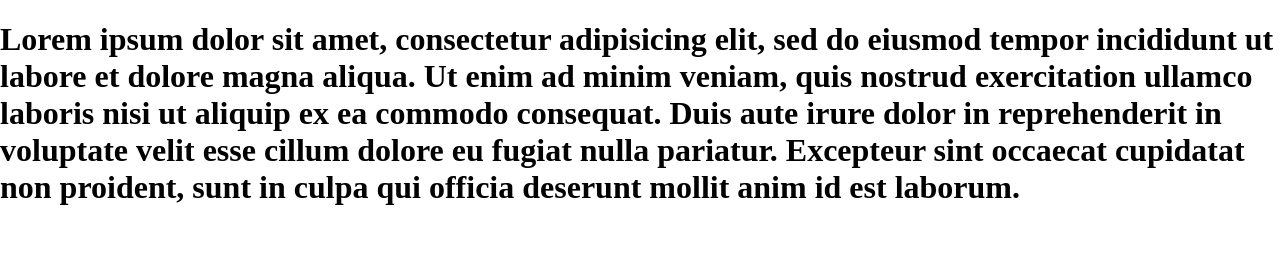
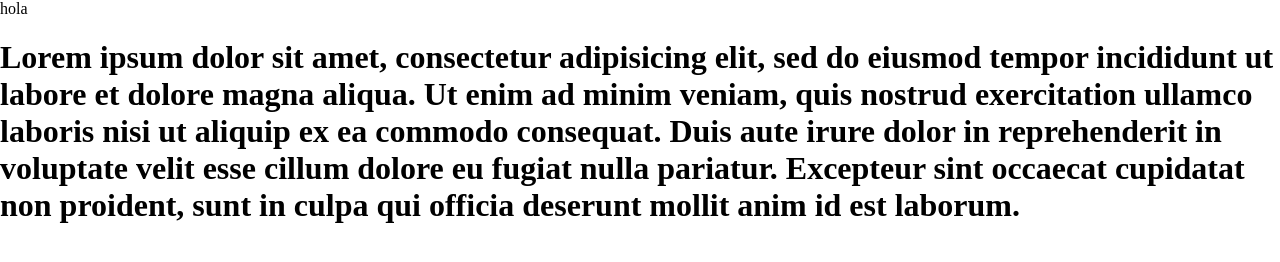
Before and after one commit to ortizldh/pruebadh, a plain HTML site: page index.html in a window 1280 px wide. Drawn offline with Linux system fonts and the light colour scheme.

Commit message:
punto 12

```diff
--- a/index.html
+++ b/index.html
@@ -12,7 +12,7 @@
     <main>
 
     </main>
-    <footer></footer>
+    <footer> hola</footer>
 
 
 <h1>Lorem ipsum dolor sit amet, consectetur adipisicing elit, sed do eiusmod tempor incididunt ut labore et dolore magna aliqua. Ut enim ad minim veniam, quis nostrud exercitation ullamco laboris nisi ut aliquip ex ea commodo consequat. Duis aute irure dolor in reprehenderit in voluptate velit esse cillum dolore eu fugiat nulla pariatur. Excepteur sint occaecat cupidatat non proident, sunt in culpa qui officia deserunt mollit anim id est laborum.</h1>
```
